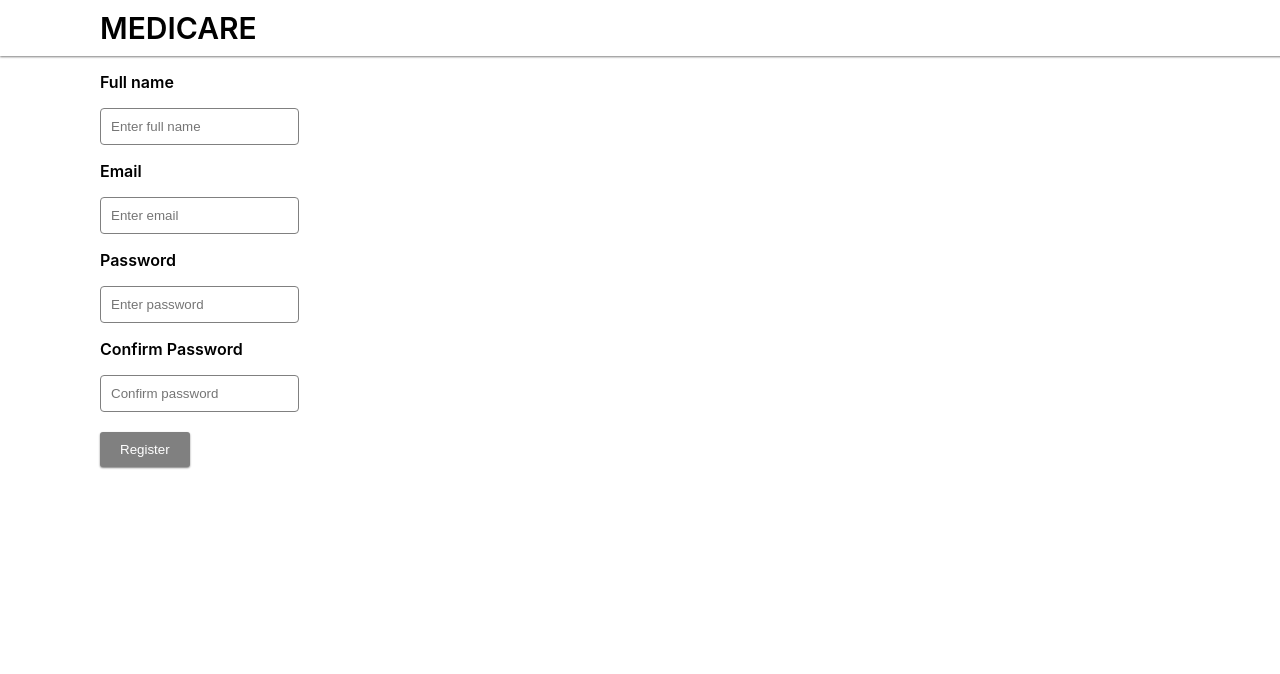
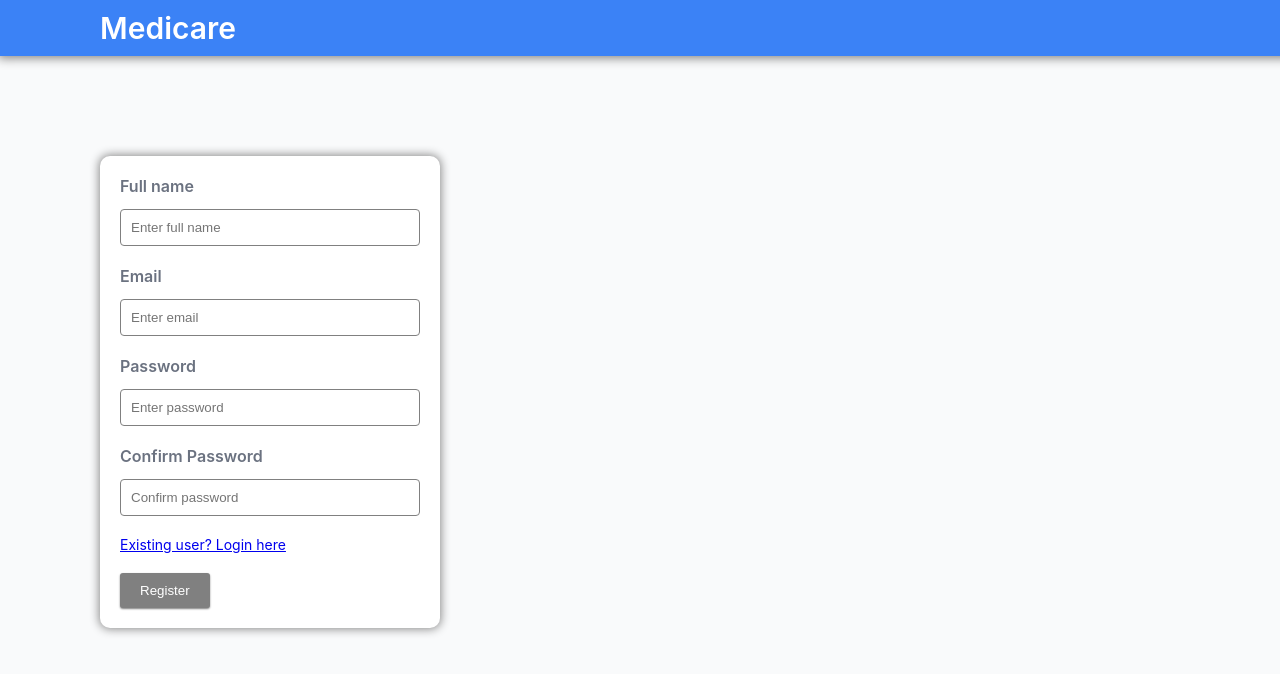
Before and after one commit to TrisRdz/medicare-web, a React (Create React App) app: page /register in a window 1280 px wide. Shown: the top 674 px of the page. Built offline with nearby package versions, Linux system fonts and the light colour scheme.

Commit message:
Style changes

```diff
--- a/src/App.css
+++ b/src/App.css
@@ -1,5 +1,10 @@
+.appContainer {
+  height: 100vh;
+  background-color: #F9FAFB;
+}
+
 .primaryButton {
-  background-color: dodgerblue;
+  background-color: var(--primaryBlue);
   padding: 10px 20px;
   border: 0px;
   color: white;
@@ -17,7 +22,7 @@
   background-color: white;
   border: 1px solid grey;
   border-radius: 3px;
-  box-shadow: 0px 1px 2px grey;
+  box-shadow: 0px 1px 1px grey;
   padding: 5px 10px;
   letter-spacing: 0.5px;
   font-weight: 700;
@@ -32,3 +37,19 @@
   color: tomato;
   font-size: 13px;
 }
+
+.authContainer {
+  max-width: 300px;
+  background-color: white;
+  box-shadow:  0px 0px 10px 1px #888888;
+  border-radius: 10px;
+  padding: 20px;
+}
+
+p {
+  margin: 14px 0;
+}
+
+:root {
+  --primaryBlue: #3B82F6;
+}
--- a/src/App.js
+++ b/src/App.js
@@ -9,9 +9,9 @@
 
 function App() {
   return (
-    <div>
+    <div className='appContainer'>
       <Header />
-      <div style={{ paddingInline: 100 }}>
+      <div style={{ padding: 100 }}>
         <Router>
           <Switch>
             <Route exact path='/' component={HomePage} />
--- a/src/components/input/input.jsx
+++ b/src/components/input/input.jsx
@@ -1,8 +1,8 @@
 import './inputStyles.css';
 
 const DefaultInput = ({ label, placeholder, onChange, value, type = 'text' }) => (
-   <div>
-       {!!label && <p className='inputLabel'>{label}</p>}
+   <div className='inputContainer'>
+       {!!label && <span className='inputLabel'>{label}</span>}
         <input
             placeholder={placeholder}
             value={value}
--- a/src/components/input/inputStyles.css
+++ b/src/components/input/inputStyles.css
@@ -1,7 +1,19 @@
+.inputContainer {
+    display: flex;
+    flex-direction: column;
+    margin: 20px 0;
+}
+
+.inputContainer:first-child {
+    margin-top: 0px;
+}
+
 .inputBox {
     padding: 10px;
     border-radius: 4px;
     border: 1px solid grey;
+    width: auto;
+    color: #374151;
 }
 
 .inputBox:focus, .inputBox:focus-visible {
@@ -10,4 +22,6 @@
 
 .inputLabel {
     font-weight: 600;
+    margin-bottom: 13px;
+    color: #6B7280;
 }
--- a/src/layout/header.css
+++ b/src/layout/header.css
@@ -3,9 +3,10 @@
     font-size: 30px;
     border-color: grey;
     z-index: 10;
-    box-shadow: 0px 1px 2px grey;
+    box-shadow: -1px 1px 10px 1px grey;
     position: sticky;
     width: 100vw;
     font-weight: 600;
-    background-color: white;
+    color: white;
+    background-color: var(--primaryBlue);
 }
--- a/src/layout/header.jsx
+++ b/src/layout/header.jsx
@@ -1,7 +1,7 @@
 import './header.css';
 
 const Header = () => (
-    <div className='headerContainer'>MEDICARE</div>
+    <header className='headerContainer'>Medicare</header>
 )
 
 export default Header;
--- a/src/pages/home/home.jsx
+++ b/src/pages/home/home.jsx
@@ -24,7 +24,10 @@
       data: { percieved_symptoms: formattedSymptoms },
       url: 'check_disease'
     })
-    setPrediction(response.data.result);
+    const result = response.data && response.data.result;
+    if (result) {
+      setPrediction(response.data.result);
+    }
   }
 
   const [selectedSymptoms, setSelectedSymptoms] = useState(Array(5).fill(defaultSelectedSymptom));
--- a/src/pages/login/login.jsx
+++ b/src/pages/login/login.jsx
@@ -1,6 +1,7 @@
 import { useState } from "react"
 
 import DefaultInput from "../../components/input/input"
+import '../../App.css'
 
 const LoginPage = () => {
 
@@ -8,7 +9,7 @@
     const [password, setPassword] = useState('');
 
     return (
-        <div>
+        <div className='authContainer'>
            <DefaultInput
                 value={email}
                 placeholder='Enter email'
@@ -21,7 +22,10 @@
                 label='Password'
                 onChange={(event) => setPassword(event.target.value)}
            />
-           <button className='primaryButton' style={{ marginTop: 20 }}>
+           <div style={{ margin: '20px 0', fontSize: 14 }}>
+                <a href='/register' >New user? Register here</a>
+           </div>
+           <button className='primaryButton'>
                Login
            </button>
         </div>
--- a/src/pages/register/register.jsx
+++ b/src/pages/register/register.jsx
@@ -4,6 +4,7 @@
 import { validateEmail } from "../../utils/validations";
 import DefaultInput from "../../components/input/input";
 import apiCall from "../../utils/api";
+import '../../App.css'
 
 const RegisterPage = () => {
 
@@ -41,7 +42,7 @@
     }, [email, password, confirmPassword, name])
 
     return (
-        <div>
+        <div className='authContainer'>
             <DefaultInput
                 value={name}
                 placeholder='Enter full name'
@@ -71,6 +72,9 @@
            {Boolean(confirmPassword.length && confirmPassword !== password) && <p className='errorMessage'>
                 Passwords do not match
             </p>}
+            <div style={{ margin: '20px 0', fontSize: 14 }}>
+                <a href='/login' >Existing user? Login here</a>
+           </div>
            <button className='primaryButton' style={{ marginTop: 20 }} onClick={registerUser} disabled={!isValidInput}>
                Register
            </button>
```
